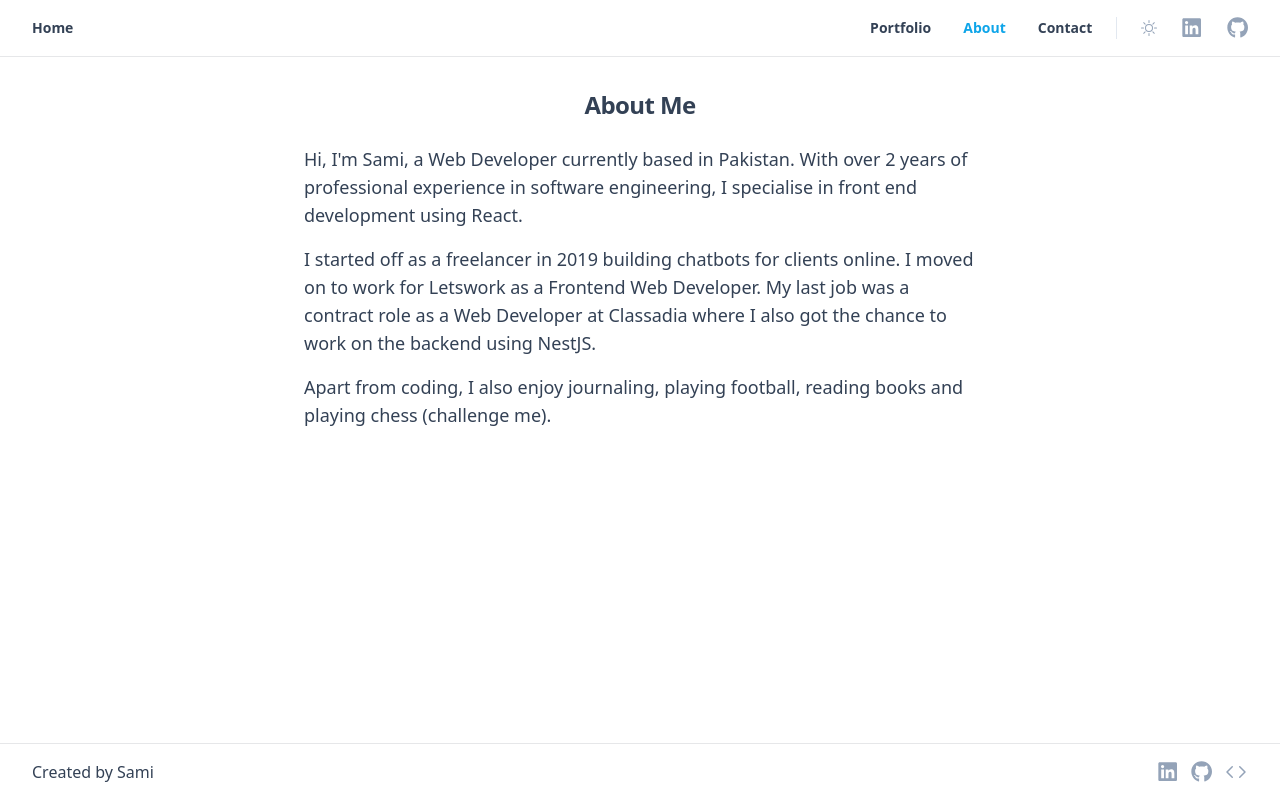
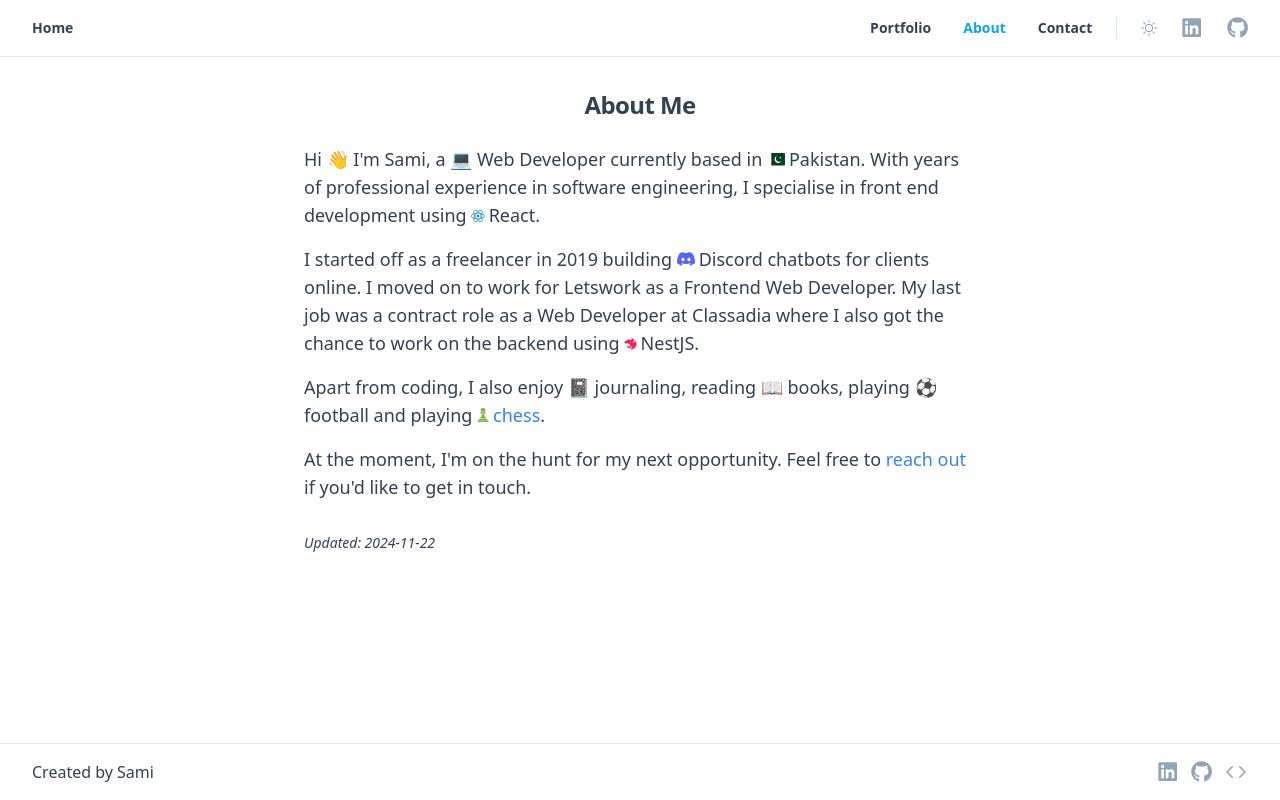
Before and after one commit to samimsu/samimsu.github.io, a React (Vite) app: page /about in a window 1280 px wide. Built offline with nearby package versions, Linux system fonts and the light colour scheme.

Commit message:
Update about me section

```diff
--- /dev/null
+++ b/src/components/ChessPawnIcon.tsx
@@ -0,0 +1,17 @@
+const ChessPawnIcon = ({ width = "12" }) => {
+  return (
+    <svg
+      id="Layer_1"
+      data-name="Layer 1"
+      xmlns="http://www.w3.org/2000/svg"
+      width={width}
+      viewBox="0 0 104.38 122.88"
+      fill="#83b34b"
+    >
+      <title>chess-pawn</title>
+      <path d="M35.73,32.57a20.45,20.45,0,1,1,32.91,0Zm35.06,3.88a7.1,7.1,0,0,1,6.17,7h0a7.11,7.11,0,0,1-6.61,7.06H34a7.1,7.1,0,0,1-6.6-7.06h0a7.1,7.1,0,0,1,6.17-7ZM63.33,54.4c.91,14.57,6,26.07,18.75,31.85V91.6H22.3V86.25c12-3.8,17.68-15,18.73-31.85ZM82.39,95.45a14.39,14.39,0,0,1,12.67,14.23v.22H9.32v-.22A14.39,14.39,0,0,1,22,95.45l.31,0H82.08l.31,0ZM94.9,113.77a12,12,0,0,1,9.48,9.11H0a12,12,0,0,1,9.47-9.11Z" />
+    </svg>
+  );
+};
+
+export default ChessPawnIcon;
--- /dev/null
+++ b/src/components/DiscordIcon.tsx
@@ -0,0 +1,16 @@
+const DiscordIcon = ({ width = "18" }) => {
+  return (
+    <svg
+      xmlns="http://www.w3.org/2000/svg"
+      width={width}
+      viewBox="0 0 127.14 96.36"
+    >
+      <path
+        fill="#5865f2"
+        d="M107.7,8.07A105.15,105.15,0,0,0,81.47,0a72.06,72.06,0,0,0-3.36,6.83A97.68,97.68,0,0,0,49,6.83,72.37,72.37,0,0,0,45.64,0,105.89,105.89,0,0,0,19.39,8.09C2.79,32.65-1.71,56.6.54,80.21h0A105.73,105.73,0,0,0,32.71,96.36,77.7,77.7,0,0,0,39.6,85.25a68.42,68.42,0,0,1-10.85-5.18c.91-.66,1.8-1.34,2.66-2a75.57,75.57,0,0,0,64.32,0c.87.71,1.76,1.39,2.66,2a68.68,68.68,0,0,1-10.87,5.19,77,77,0,0,0,6.89,11.1A105.25,105.25,0,0,0,126.6,80.22h0C129.24,52.84,122.09,29.11,107.7,8.07ZM42.45,65.69C36.18,65.69,31,60,31,53s5-12.74,11.43-12.74S54,46,53.89,53,48.84,65.69,42.45,65.69Zm42.24,0C78.41,65.69,73.25,60,73.25,53s5-12.74,11.44-12.74S96.23,46,96.12,53,91.08,65.69,84.69,65.69Z"
+      />
+    </svg>
+  );
+};
+
+export default DiscordIcon;
--- /dev/null
+++ b/src/components/PakistanFlagIcon.tsx
@@ -0,0 +1,44 @@
+const PakistanFlagIcon = ({ width = "18" }) => {
+  return (
+    <svg
+      xmlns="http://www.w3.org/2000/svg"
+      shapeRendering="geometricPrecision"
+      textRendering="geometricPrecision"
+      imageRendering="optimizeQuality"
+      fillRule="evenodd"
+      clipRule="evenodd"
+      width={width}
+      viewBox="0 0 513 357.071"
+    >
+      <path
+        fill="#fff"
+        fillRule="nonzero"
+        d="M28.477.32h456.044c15.488 0 28.159 12.672 28.159 28.16v300.111c0 15.488-12.671 28.16-28.159 28.16H28.477c-15.486 0-28.157-12.672-28.157-28.16V28.48C.32 12.992 12.991.32 28.477.32z"
+      />
+      <path
+        fill="#01411C"
+        fillRule="nonzero"
+        d="M122.835 356.751V.32h361.686c15.488 0 28.159 12.672 28.159 28.16v300.111c0 15.488-12.671 28.16-28.159 28.16H122.835z"
+      />
+      <path
+        fill="#fff"
+        fillRule="nonzero"
+        d="M290.758 76.663C247.631 90.44 216.4 130.838 216.4 178.534c0 59.057 47.875 106.931 106.931 106.931 43.252 0 80.504-25.681 97.345-62.626a98.756 98.756 0 01-4.89 4.661c-40.459 35.966-102.416 32.322-138.381-8.138s-32.32-102.417 8.139-138.382a99.87 99.87 0 015.214-4.317zm71.563 21.855l45.044 50.672-66.225-14.516 62.11-27.179-34.273 58.495-6.656-67.472z"
+      />
+      <rect
+        fill="none"
+        stroke="#CCC"
+        strokeWidth=".64"
+        strokeMiterlimit="22.926"
+        x=".32"
+        y=".319"
+        width="512.359"
+        height="356.43"
+        rx="27.231"
+        ry="28.159"
+      />
+    </svg>
+  );
+};
+
+export default PakistanFlagIcon;
--- a/src/pages/About.tsx
+++ b/src/pages/About.tsx
@@ -1,8 +1,15 @@
 import RootLayout from "../layouts/RootLayout";
+import { useThemeContext } from "../hooks/useThemeContext";
 import Heading2 from "../components/Heading2";
-import { myChessProfile } from "../data/links";
+import { myChessProfile, myLinkedinProfile } from "../data/links";
+import technologies from "../data/technologies";
+import ChessPawnIcon from "../components/ChessPawnIcon";
+import PakistanFlagIcon from "../components/PakistanFlagIcon";
+import DiscordIcon from "../components/DiscordIcon";
 
 const About = () => {
+  const { isLightMode } = useThemeContext();
+
   return (
     <RootLayout>
       <div className="page-container animate-slidein opacity-0 [--slidein-delay:300ms]">
@@ -10,30 +17,77 @@ const About = () => {
           <Heading2>About Me</Heading2>
           <div className="mt-6 space-y-4 text-left text-lg text-slate-700 dark:text-slate-400">
             <p>
-              Hi, I'm Sami, a Web Developer currently based in Pakistan. With
-              over 2 years of professional experience in software engineering, I
-              specialise in front end development using React.
+              Hi 👋 I'm Sami, a 💻 Web Developer currently based in{" "}
+              <span className="inline-flex items-center mr-1">
+                <PakistanFlagIcon />
+              </span>
+              Pakistan. With years of professional experience in software
+              engineering, I specialise in front end development using{" "}
+              <span className="inline-flex items-center mr-1 h-3">
+                <img
+                  src={
+                    isLightMode
+                      ? technologies.react.imageSrc.light
+                      : technologies.react.imageSrc.dark
+                  }
+                  className={`object-contain w-full h-full`}
+                />
+              </span>
+              React.
             </p>
             <p>
-              I started off as a freelancer in 2019 building chatbots for
-              clients online. I moved on to work for Letswork as a Frontend Web
-              Developer. My last job was a contract role as a Web Developer at
-              Classadia where I also got the chance to work on the backend using
+              I started off as a freelancer in 2019 building{" "}
+              <span className="inline-flex items-center mr-1">
+                <DiscordIcon />
+              </span>
+              Discord chatbots for clients online. I moved on to work for
+              Letswork as a Frontend Web Developer. My last job was a contract
+              role as a Web Developer at Classadia where I also got the chance
+              to work on the backend using{" "}
+              <span className="inline-flex items-center mr-1 h-3">
+                <img
+                  src={
+                    isLightMode
+                      ? technologies.nestjs.imageSrc.light
+                      : technologies.nestjs.imageSrc.dark
+                  }
+                  className={`object-contain w-full h-full`}
+                />
+              </span>
               NestJS.
             </p>
             <p>
-              Apart from coding, I also enjoy journaling, playing football,
-              reading books and playing chess (
+              Apart from coding, I also enjoy 📓 journaling, reading 📖 books,
+              playing ⚽ football and playing{" "}
               <a
                 href={myChessProfile}
                 target="_blank"
                 rel="noopener noreferrer"
-                className="hover:underline"
+                className="text-blue-500 hover:underline"
               >
-                challenge me
+                <span className="inline-flex items-center mr-1">
+                  <ChessPawnIcon />
+                </span>
+                chess
               </a>
-              ).
+              .
             </p>
+            <p>
+              At the moment, I'm on the hunt for my next opportunity. Feel free
+              to{" "}
+              <a
+                href={myLinkedinProfile}
+                target="_blank"
+                rel="noopener noreferrer"
+                className="text-blue-500 hover:underline"
+              >
+                reach out
+              </a>{" "}
+              if you'd like to get in touch.
+            </p>
+          </div>
+          <div className="mt-8 italic text-sm text-left text-slate-700 dark:text-slate-400">
+            Updated: 2024-11-22
           </div>
         </div>
       </div>
```
